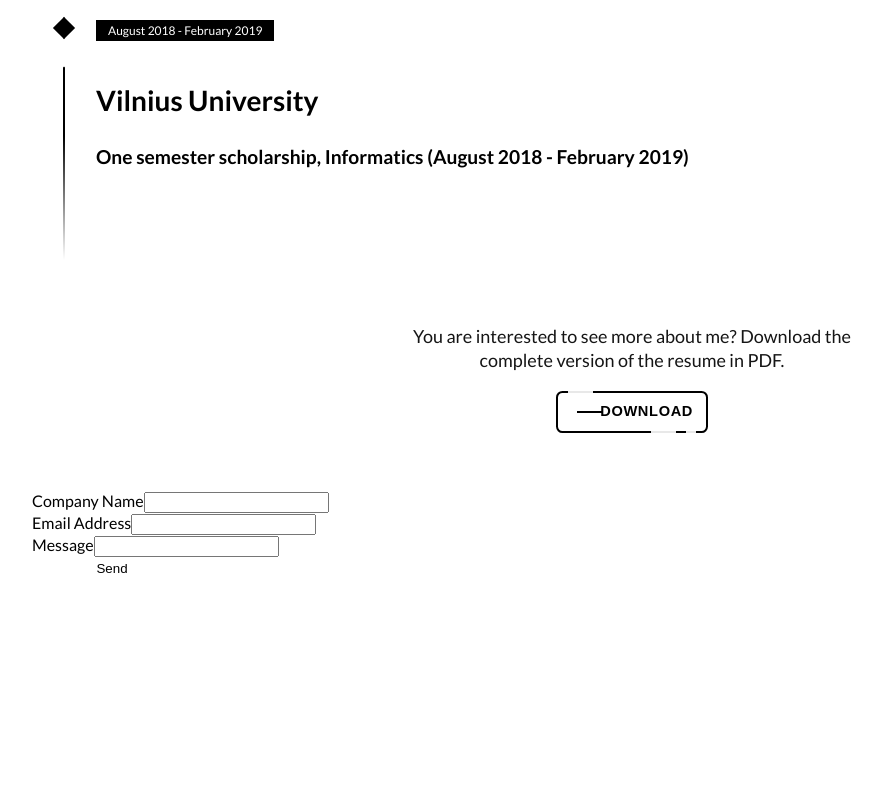
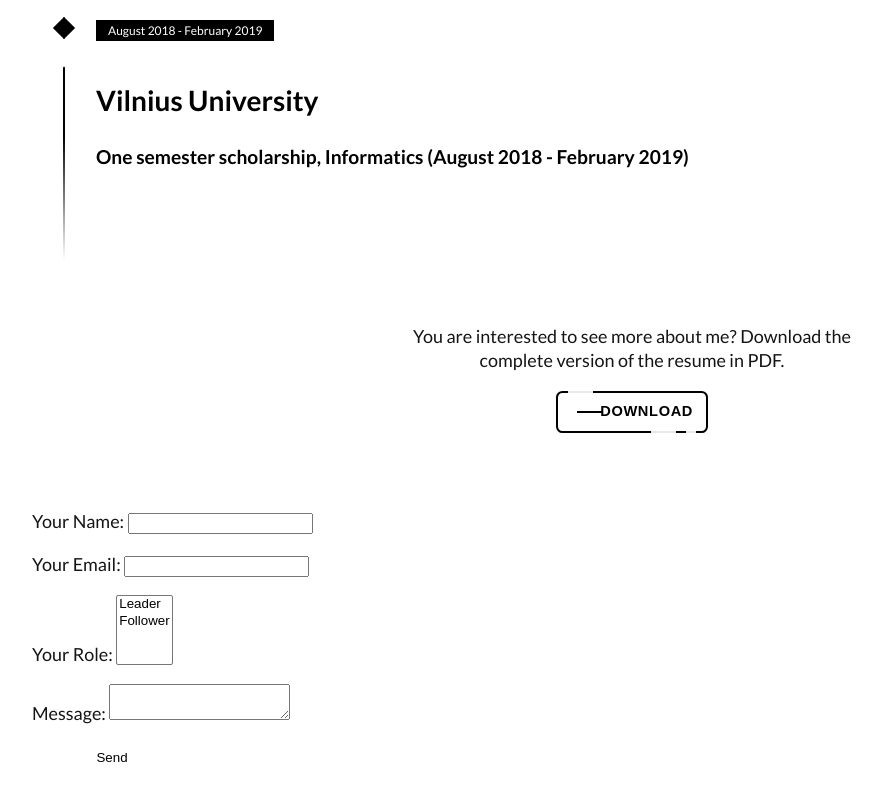
Before and after one commit to BadiuIoana/personal-portfolio, a React (Create React App) app: page / in a window 1280 px wide. Shown: the part 2613-3413 px from the top of the page, without its empty margins (8-889 px from the left). Before the commit the page ends 3227 px from the top, so only its background shows below. Built offline with nearby package versions, Linux system fonts and the light colour scheme.

Commit message:
Contact form

```diff
--- a/src/UI/Button.js
+++ b/src/UI/Button.js
@@ -3,7 +3,11 @@
 const Button = (props) => {
     return (
         <button type='button'>
-            <a className='fancy' href={props.link} download>
+            <a
+                className='fancy'
+                href={props.link}
+                download={props.download ? "true" : null}
+            >
                 <span className='top-key'></span>
                 <span className='text'>{props.title}</span>
                 <span className='bottom-key-1'></span>
--- a/src/UI/ContactForm.js
+++ b/src/UI/ContactForm.js
@@ -3,7 +3,7 @@
 const ContactForm = () => {
     return (
         <div className='wrapper contact-section'>
-            <form
+            {/* <form
                 className='contact-form'
                 method='POST'
                 netlify
@@ -23,6 +23,36 @@
                     <input type='text' name='message' />
                 </div>
                 <button type='submit'>Send</button>
+            </form> */}
+
+            <form name='contact' method='POST' data-netlify='true'>
+                <p>
+                    <label>
+                        Your Name: <input type='text' name='name' />
+                    </label>
+                </p>
+                <p>
+                    <label>
+                        Your Email: <input type='email' name='email' />
+                    </label>
+                </p>
+                <p>
+                    <label>
+                        Your Role:{" "}
+                        <select name='role[]' multiple>
+                            <option value='leader'>Leader</option>
+                            <option value='follower'>Follower</option>
+                        </select>
+                    </label>
+                </p>
+                <p>
+                    <label>
+                        Message: <textarea name='message'></textarea>
+                    </label>
+                </p>
+                <p>
+                    <button type='submit'>Send</button>
+                </p>
             </form>
         </div>
     );
```
